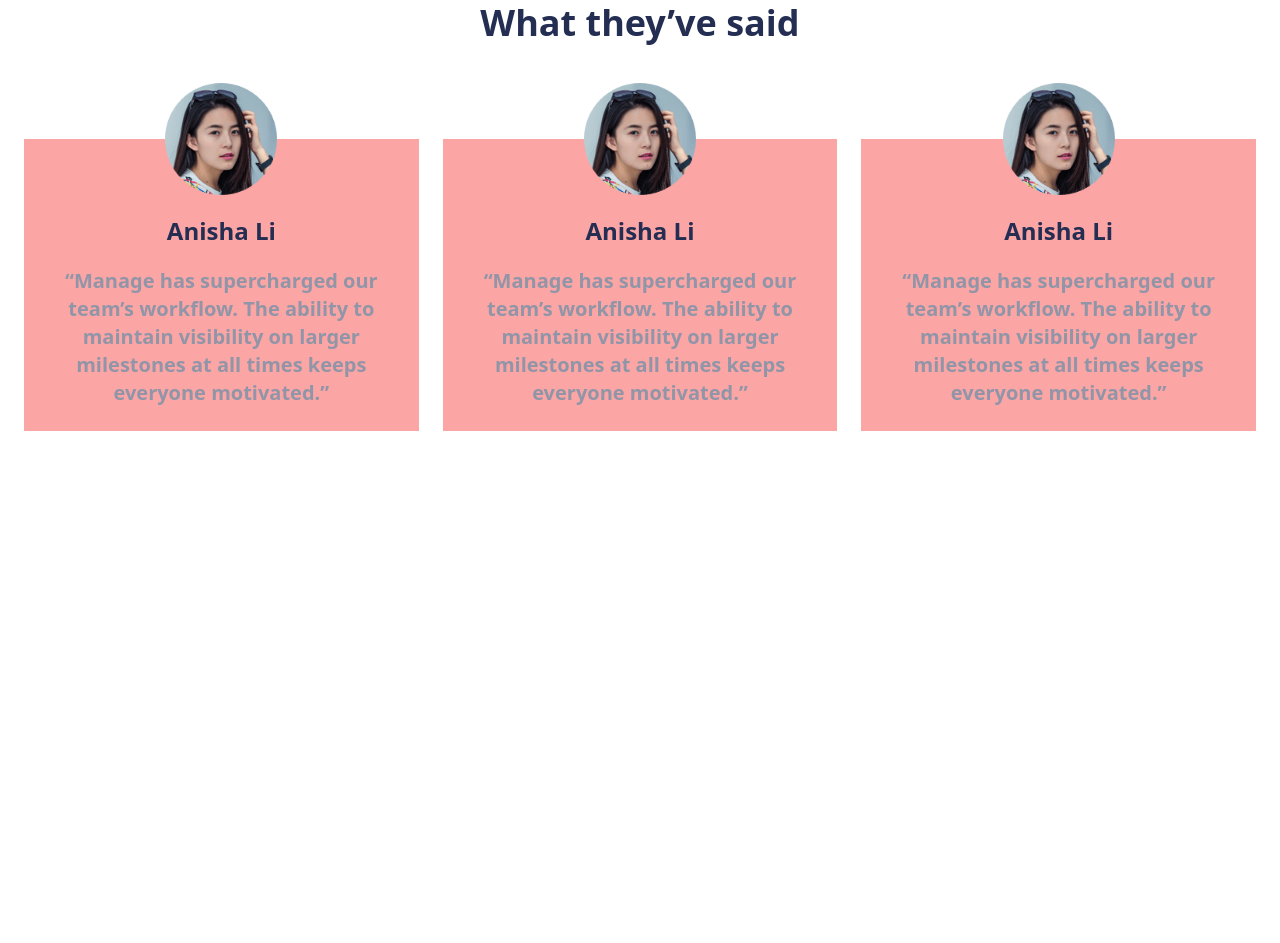
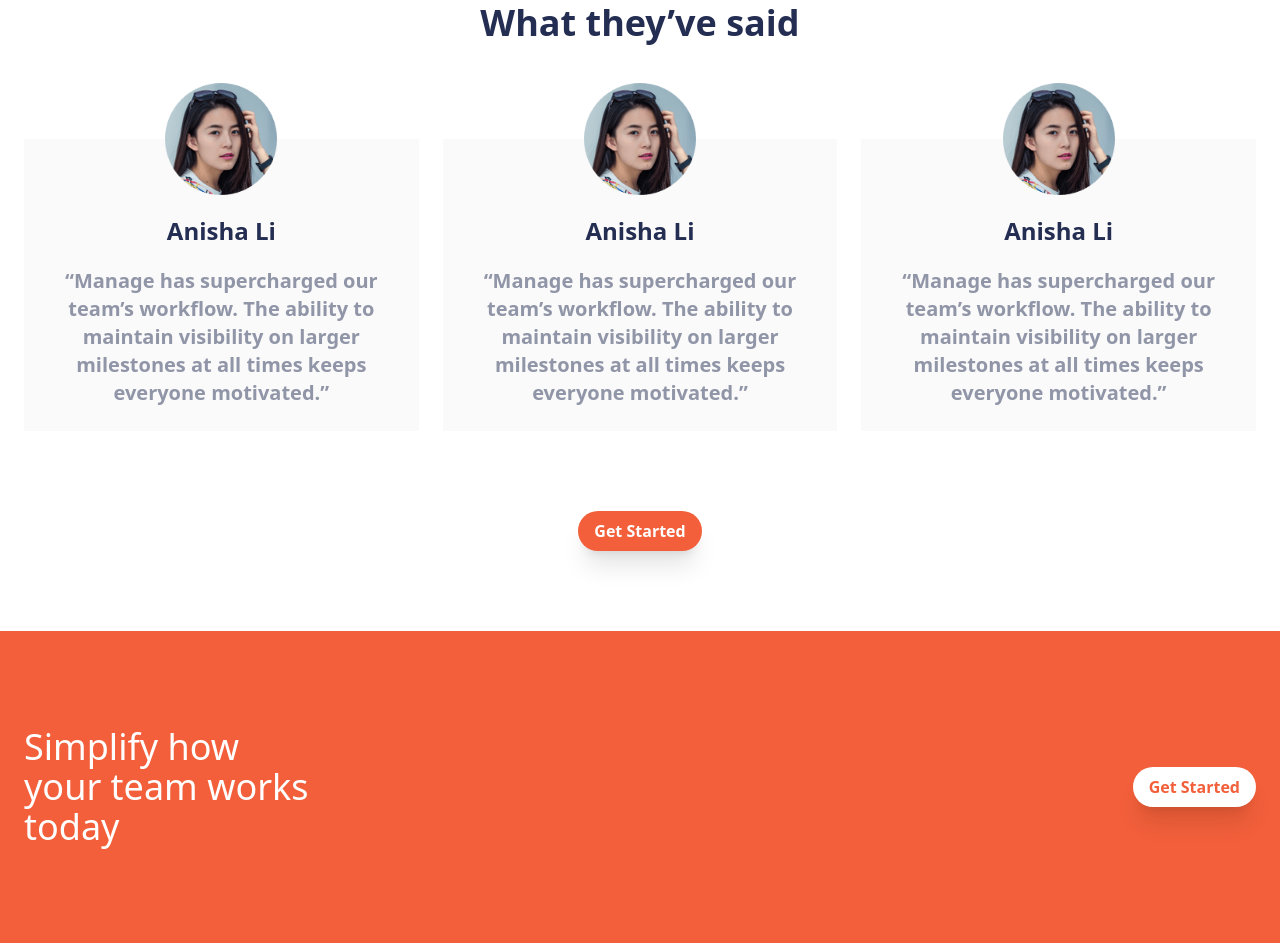
Before and after one commit to sathkur/manage-landing-page-frontendmentor, a website: page src/index.html in a window 1280 px wide. Shown: the part 1274-2217 px from the top of the page. Before the commit the page ends 1705 px from the top, so only its background shows below. Drawn offline with nearby package versions, Linux system fonts and the light colour scheme; files that its build step writes are made by us from their sources.

Commit message:
simplify section

```diff
--- a/src/index.html
+++ b/src/index.html
@@ -101,23 +101,38 @@
         <h2 class="text-4xl font-bold text-dark_blue text-center">What they’ve said</h2>
         <div class="flex flex-col md:flex-row md:space-x-6 mt-24">
 
-          <div class="md:w-1/3 flex flex-col items-center bg-red-300 p-6">
+          <div class="md:w-1/3 flex flex-col items-center bg-very_light_gray p-6">
             <img src="/images/avatar-anisha.png" class="-mt-20 w-28" alt="">
             <h3 class="font-bold text-dark_blue text-2xl py-5">Anisha Li</h3>
             <p class="text-dark_grayish_blue text-center text-xl font-semibold">“Manage has supercharged our team’s workflow. The ability to maintain visibility on larger milestones at all times keeps everyone motivated.”</p>
           </div>
 
-          <div class="hidden md:w-1/3 md:flex flex-col items-center bg-red-300 p-6">
+          <div class="hidden md:w-1/3 md:flex flex-col items-center bg-very_light_gray p-6">
             <img src="/images/avatar-anisha.png" class="-mt-20 w-28" alt="">
             <h3 class="font-bold text-dark_blue text-2xl py-5">Anisha Li</h3>
             <p class="text-dark_grayish_blue text-center text-xl font-semibold">“Manage has supercharged our team’s workflow. The ability to maintain visibility on larger milestones at all times keeps everyone motivated.”</p>
           </div>
 
-          <div class="hidden md:w-1/3 md:flex flex-col items-center bg-red-300 p-6">
+          <div class="hidden md:w-1/3 md:flex flex-col items-center bg-very_light_gray p-6">
             <img src="/images/avatar-anisha.png" class="-mt-20 w-28" alt="">
             <h3 class="font-bold text-dark_blue text-2xl py-5">Anisha Li</h3>
             <p class="text-dark_grayish_blue text-center text-xl font-semibold">“Manage has supercharged our team’s workflow. The ability to maintain visibility on larger milestones at all times keeps everyone motivated.”</p>
           </div>
+        </div>
+
+        <div class="text-center my-20">
+          <button class="btn-primary">Get Started</button>
+        </div>
+      </div>
+    </section>
+
+    <section id="simplify">
+      <div class="container mx-auto px-6 mt-20 bg-bright_red">
+        <div class="flex justify-between items-center py-24">
+          <div class="w-72">
+            <h5 class="text-white text-4xl">Simplify how your team works today</h5>
+          </div>
+          <button class="btn-primary text-bright_red bg-white hover:text-white">Get Started</button>
         </div>
       </div>
     </section>
```
